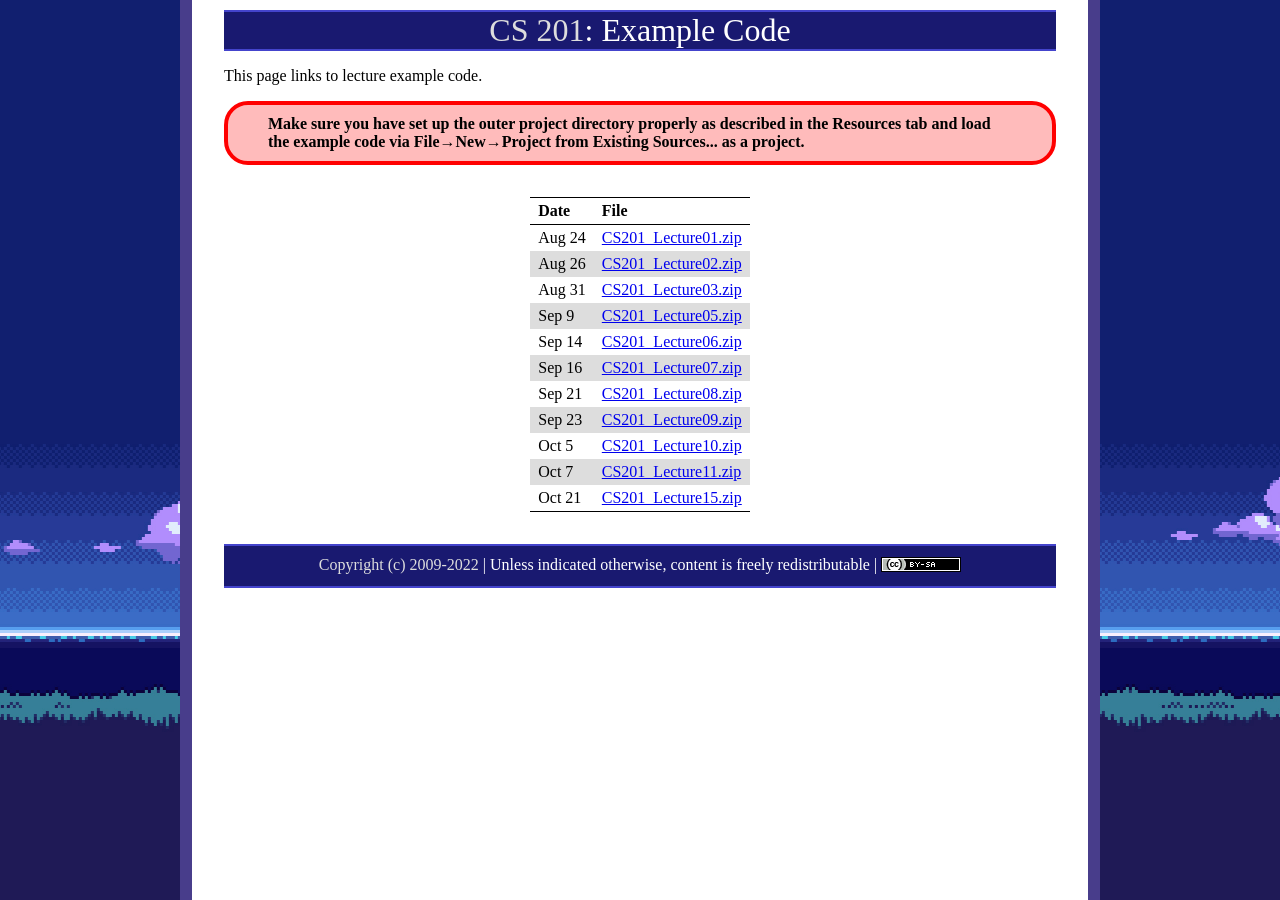
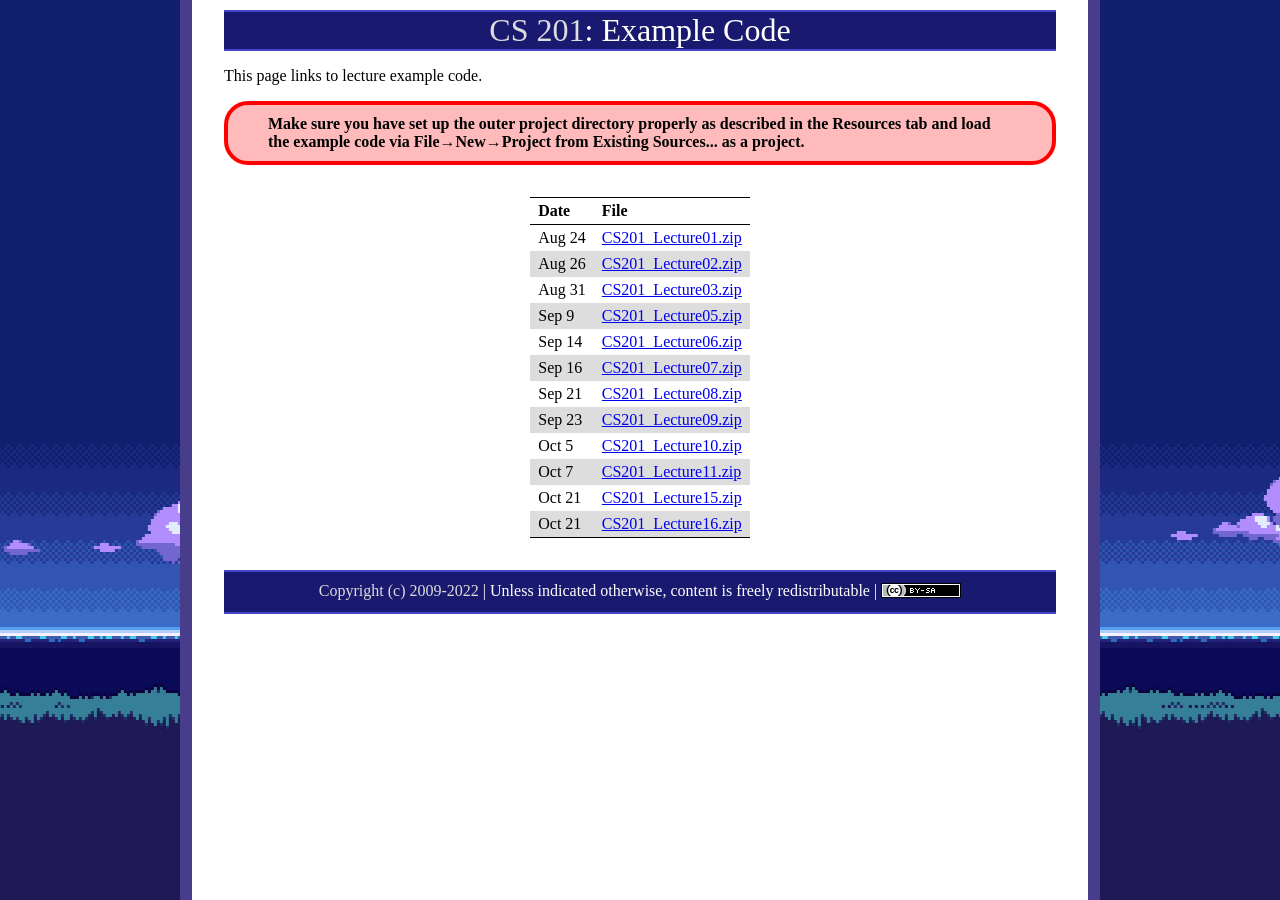
Before and after one commit to ycpcs/cs201-fall2026, a Jekyll site: the page built from examples/index.md, in a window 1280 px wide. Built offline with Jekyll 4.4.1, drawn with Linux system fonts in a browser that asks for light colours.

Commit message:
Update index.md

```diff
--- a/examples/index.md
+++ b/examples/index.md
@@ -22,3 +22,4 @@ Sep  23  | [CS201\_Lecture09.zip](L9.zip)
 Oct   5  | [CS201\_Lecture10.zip](L10.zip)
 Oct   7  | [CS201\_Lecture11.zip](L11.zip)
 Oct   21  | [CS201\_Lecture15.zip](L15.zip)
+Oct   21  | [CS201\_Lecture16.zip](L16.zip)
```
